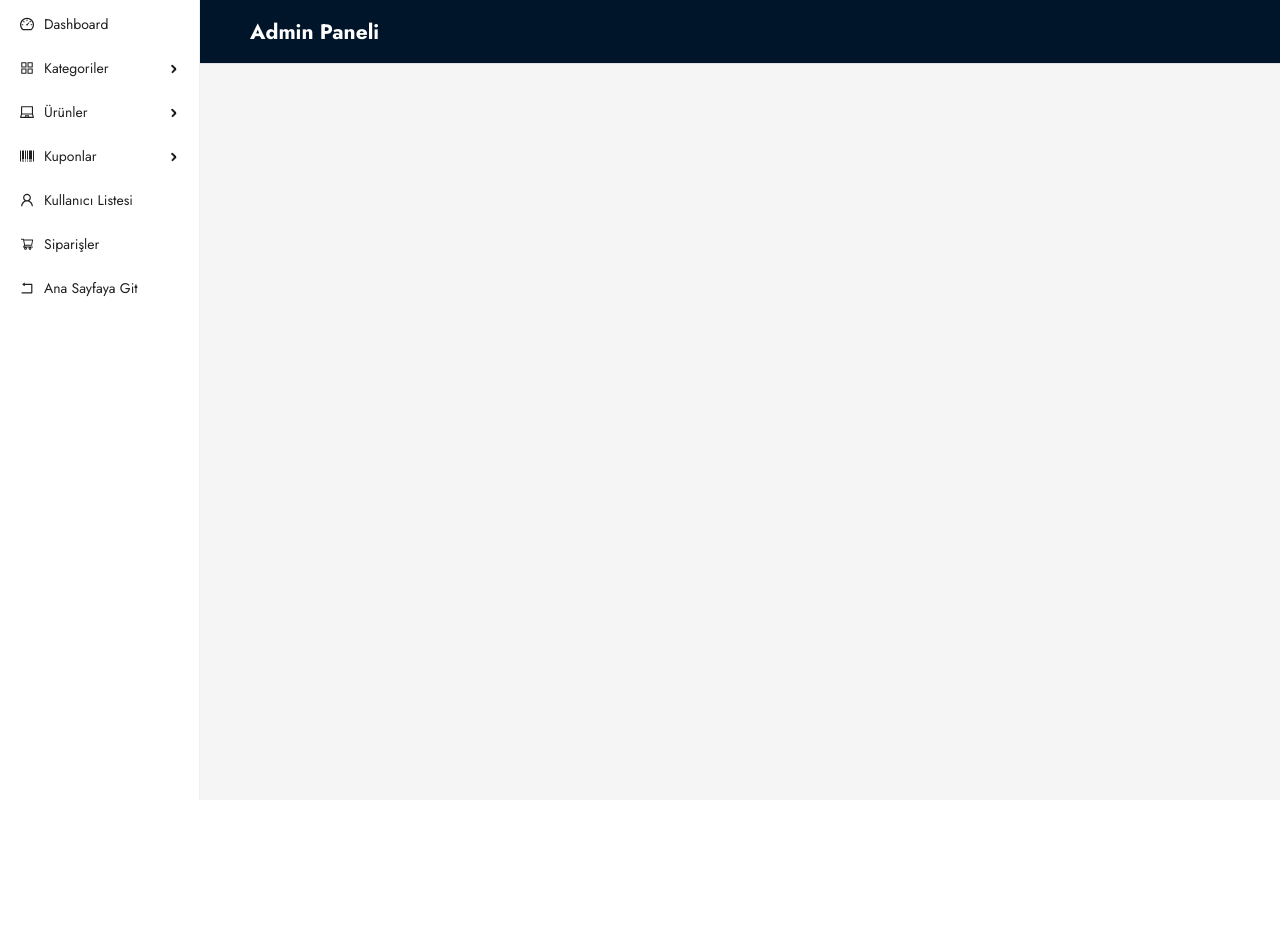
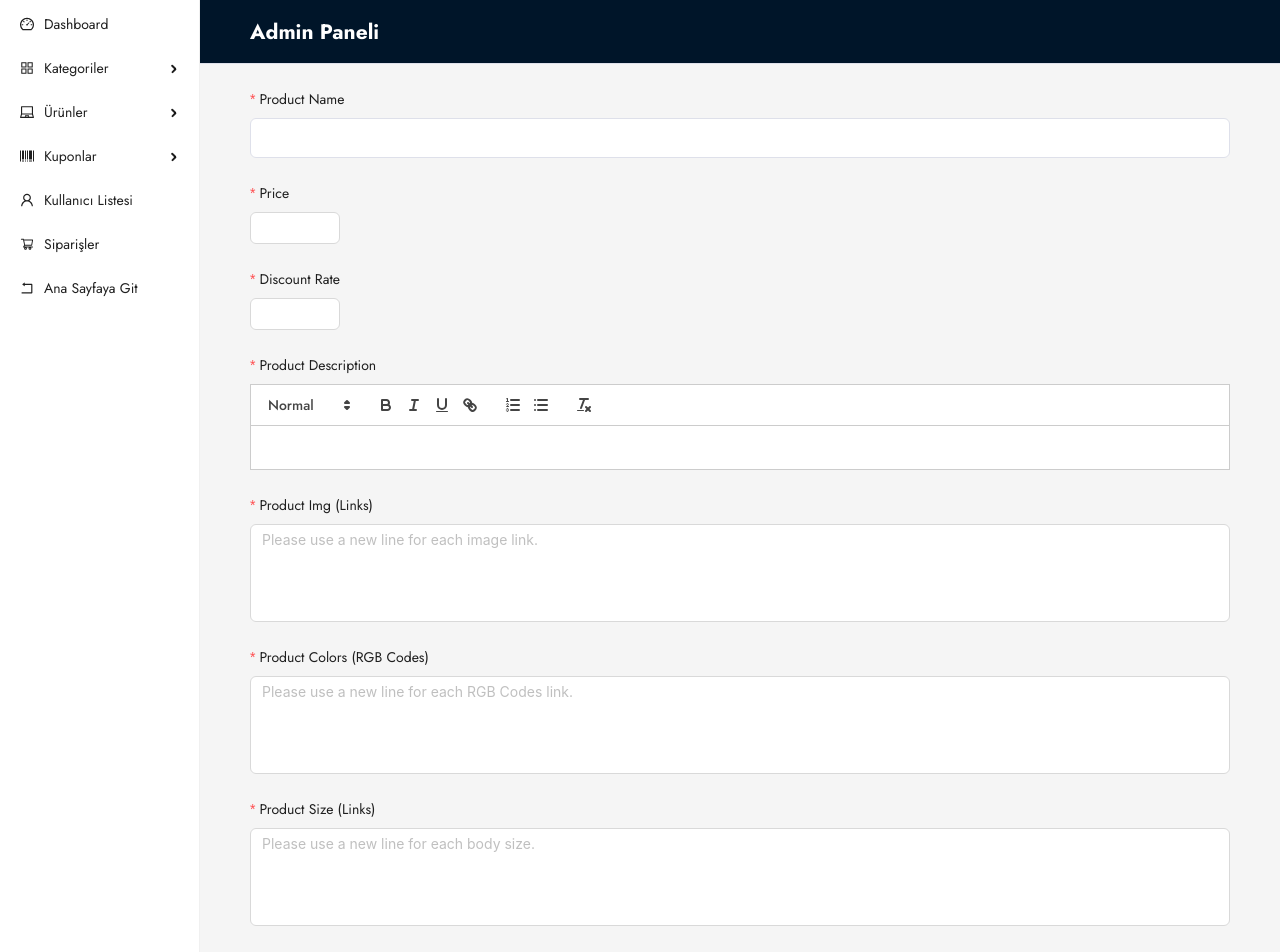
Before and after one commit to MTanrivermis/MERN-STACK-E-Commerce-Site, a React (Vite) app in the folder frontend/: page /admin/products/create in a window 1280 px wide. Shown: the top 952 px of the page. Before the commit the page ends 800 px from the top, so only its background shows below. Built offline with nearby package versions, Linux system fonts and the light colour scheme; sample sign-in values are in the browser's storage.

Commit message:
product create - admin

```diff
--- a/frontend/package.json
+++ b/frontend/package.json
@@ -13,6 +13,7 @@
     "antd": "^5.16.5",
     "react": "^18.2.0",
     "react-dom": "^18.2.0",
+    "react-quill": "^2.0.0",
     "react-router-dom": "^6.22.3",
     "react-slick": "^0.30.2",
     "slick-carousel": "^1.8.1"
--- a/frontend/src/App.jsx
+++ b/frontend/src/App.jsx
@@ -11,6 +11,8 @@
 import UserPage from "./pages/Admin/UserPage";
 import CategoryPage from "./pages/Admin/Categories/CategoryPage";
 import UpdateCategoryPage from "./pages/Admin/Categories/UpdateCategoryPage";
+import CreateCategoryPage from "./pages/Admin/Categories/CreateCategoryPage";
+import CreateProductPage from "./pages/Admin/Products/CreateProductPage";
 
 function App() {
   return (
@@ -26,7 +28,10 @@
       <Route path="/admin/*">
         <Route path="users" element={<UserPage />} />
         <Route path="categories" element={<CategoryPage />} />
+        <Route path="categories/create" element={<CreateCategoryPage />} />
         <Route path="categories/update/:id" element={<UpdateCategoryPage />} />
+        <Route path="products/create" element={<CreateProductPage />} />
+
       </Route>
     </Routes>
   );
--- a/frontend/src/pages/Admin/Categories/CategoryPage.jsx
+++ b/frontend/src/pages/Admin/Categories/CategoryPage.jsx
@@ -39,7 +39,7 @@
               Update
             </Button>
           <Popconfirm
-            title="Delete the user"
+            title="Delete the category"
             description="Are you sure to delete this category?"
             okText="Yes"
             cancelText="No"
@@ -90,24 +90,6 @@
     }
   };
 
-//   const updateCategory = async (categoryId) => {
-//     try {
-//       const response = await fetch(`${apiUrl}/api/categories/${categoryId}`, {
-//         method: "UPDATE",
-//       });
-//       if (response.ok) {
-//         message.success("Category updated successfully");
-//         fetchCategories();
-//       } else {
-//         message.error("Deletion failed");
-//       }
-//     } catch (error) {
-//       console.log("Delete Error", error);
-//     } finally {
-//       setLoading(false);
-//     }
-//   };
-
   useEffect(() => {
     fetchCategories();
   }, [fetchCategories]);
--- /dev/null
+++ b/frontend/src/pages/Admin/Categories/CreateCategoryPage.jsx
@@ -0,0 +1,79 @@
+import { Button, Form, Input, Spin, message } from "antd";
+import { useState } from "react";
+
+
+const CreateCategoryPage = () => {
+  const [loading, setLoading] = useState(false);
+
+  const [form] = Form.useForm();
+
+  const apiUrl = import.meta.env.VITE_API_BASE_URL;
+
+  const onFinish = async (values) => {
+    setLoading(true);
+    try {
+      const response = await fetch(`${apiUrl}/api/categories`, {
+        method: "POST",
+        headers: {
+          "Content-Type": "application/json",
+        },
+        body: JSON.stringify(values),
+      });
+
+      if (response.ok) {
+        message.success("The category has been created successfully");
+        form.resetFields()
+      } else {
+        message.error("An error occurred while creating the category");
+      }
+    } catch (error) {
+      console.log("Category create error", error);
+    } finally {
+      setLoading(false);
+    }
+  };
+
+
+  return (
+    <Spin spinning={loading}>
+      <Form
+        name="basic"
+        layout="vertical"
+        form={form}
+        onFinish={onFinish}
+      >
+        <Form.Item
+          label="Category Name"
+          name="name"
+          rules={[
+            {
+              required: true,
+              message: "Please input your category name!",
+            },
+          ]}
+        >
+          <Input />
+        </Form.Item>
+
+        <Form.Item
+          label="Category Img (Link)"
+          name="img"
+          rules={[
+            {
+              required: true,
+              message: "Please input your Img (Link)!",
+            },
+          ]}
+        >
+          <Input />
+        </Form.Item>
+
+        <Button type="primary" htmlType="submit">
+          Create
+        </Button>
+      </Form>
+    </Spin>
+  );
+};
+
+export default CreateCategoryPage;
--- /dev/null
+++ b/frontend/src/pages/Admin/Products/CreateProductPage.jsx
@@ -0,0 +1,162 @@
+import { Form, Input, InputNumber, Select, Spin, message } from "antd";
+import { useState } from "react";
+import ReactQuill from 'react-quill';
+import 'react-quill/dist/quill.snow.css';
+
+const CreateProductPage = () => {
+  const [loading, setLoading] = useState(false);
+
+  const [form] = Form.useForm();
+
+  const apiUrl = import.meta.env.VITE_API_BASE_URL;
+
+  const onFinish = async (values) => {
+    setLoading(true);
+    try {
+      const response = await fetch(`${apiUrl}/api/categories`, {
+        method: "POST",
+        headers: {
+          "Content-Type": "application/json",
+        },
+        body: JSON.stringify(values),
+      });
+
+      if (response.ok) {
+        message.success("The category has been created successfully");
+        form.resetFields()
+      } else {
+        message.error("An error occurred while creating the category");
+      }
+    } catch (error) {
+      console.log("Category create error", error);
+    } finally {
+      setLoading(false);
+    }
+  };
+
+
+  return (
+    <Spin spinning={loading}>
+      <Form
+        name="basic"
+        layout="vertical"
+        form={form}
+        onFinish={onFinish}
+      >
+        <Form.Item
+          label="Product Name"
+          name="name"
+          rules={[
+            {
+              required: true,
+              message: "Please input your product name!",
+            },
+          ]}
+        >
+          <Input />
+        </Form.Item>
+
+        <Form.Item
+          label="Price"
+          name="current"
+          rules={[
+            {
+              required: true,
+              message: "Please input your product price!",
+            },
+          ]}
+        >
+          <InputNumber />
+        </Form.Item>
+
+        <Form.Item
+          label="Discount Rate"
+          name="discount"
+          rules={[
+            {
+              required: true,
+              message: "Please input your discount rate!",
+            },
+          ]}
+        >
+          <InputNumber />
+        </Form.Item>
+
+        <Form.Item
+          label="Product Description"
+          name="description"
+          rules={[
+            {
+              required: true,
+              message: "Please input your Product Description!",
+            },
+          ]}
+        >
+          <ReactQuill theme="snow" style={{backgroundColor:"white"}} />
+        </Form.Item>
+
+        <Form.Item
+          label="Product Img (Links)"
+          name="img"
+          rules={[
+            {
+              required: true,
+              message: "Please input your four pieces Product Img (Link)!",
+            },
+          ]}
+        >
+          <Input.TextArea placeholder="Please use a new line for each image link." autoSize={{minRows:4}}/>
+        </Form.Item>
+
+        <Form.Item
+          label="Product Colors (RGB Codes)"
+          name="colors"
+          rules={[
+            {
+              required: true,
+              message: "Please input your minimum one pieces Product Colors!",
+            },
+          ]}
+        >
+          <Input.TextArea placeholder="Please use a new line for each RGB Codes link." autoSize={{minRows:4}}/>
+        </Form.Item>
+        <Form.Item
+          label="Product Size (Links)"
+          name="sizes"
+          rules={[
+            {
+              required: true,
+              message: "Please input your minimum one pieces Product sizes (Link)!",
+            },
+          ]}
+        >
+          <Input.TextArea placeholder="Please use a new line for each body size." autoSize={{minRows:4}}/>
+        </Form.Item>
+
+        <Form.Item
+          label="Product Category"
+          name="category"
+          rules={[
+            {
+              required: true,
+              message: "Please pick your product category!",
+            },
+          ]}
+        >
+          <Select>
+            <Select.Option value="Smartphone" key={"Smartphone"}>Smartphone</Select.Option>
+          </Select>
+        </Form.Item>
+
+
+
+
+        {/* <Button type="primary" htmlType="submit">
+          Create
+        </Button> */}
+      </Form>
+    </Spin>
+  );
+};
+
+export default CreateProductPage;
```
Also changed, not shown: 2 other files (tests, documents, lock files or other folders).
